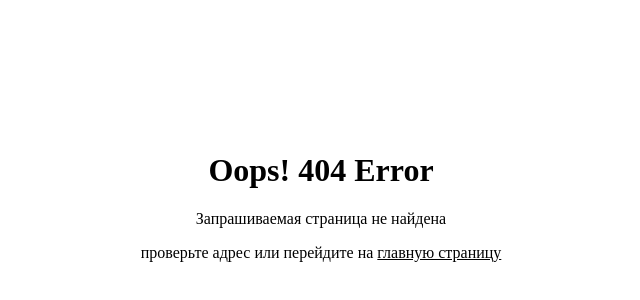
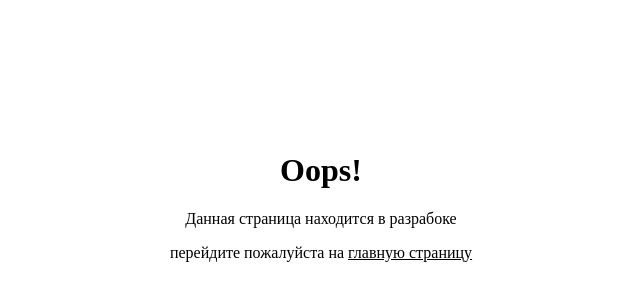
Before and after one commit to DuMoH112/yandex-react-burger, a React (Create React App) app in the folder react-burger/: page /orders in a window 1280 px wide. Before the commit this address had no page. Shown: the part 204-504 px from the top of the page, without its empty margins (319-959 px from the left). Built offline with nearby package versions, Linux system fonts and the light colour scheme.

Commit message:
Added PlugPage

```diff
--- a/react-burger/src/components/app/app.jsx
+++ b/react-burger/src/components/app/app.jsx
@@ -2,12 +2,13 @@ import { BrowserRouter, Routes, Route } from "react-router-dom";
 
 import {
   HomePage,
-  NotFound404,
   LoginPage,
   RegistrationPage,
   FrogotPasswordPage,
   ResetPasswordPage,
-  ProfilePage
+  ProfilePage,
+  NotFound404,
+  PlugPage
 } from "../../pages";
 import RequireAuth from "../require-auth";
 
@@ -20,8 +21,11 @@ export default function App() {
         <Route path="/register" exact={true} element={<RegistrationPage />} />
         <Route path="/forgot-password" exact={true} element={<FrogotPasswordPage />} />
         <Route path="/reset-password" exact={true} element={<ResetPasswordPage />} />
+        <Route path="/orders" exact={true} element={<PlugPage />} />
         <Route element={<RequireAuth />}>
           <Route path="/profile" exact={true} element={<ProfilePage />} />
+          <Route path="/profile/orders" exact={true} element={<PlugPage />} />
+          <Route path="/profile/orders/:id" exact={true} element={<PlugPage />} />
         </Route>
         <Route path="*" exact={true} element={<NotFound404 />} />
       </Routes>
--- a/react-burger/src/pages/index.js
+++ b/react-burger/src/pages/index.js
@@ -6,5 +6,6 @@ import { ResetPasswordPage } from "./reset-password/reset-password";
 import { ProfilePage } from "./profile/profile";
 
 import { NotFound404 } from "./not-found/not-found";
+import { PlugPage } from "./plug-page/plug-page";
 
-export { HomePage, NotFound404, LoginPage, RegistrationPage, FrogotPasswordPage, ResetPasswordPage, ProfilePage };
+export { HomePage, LoginPage, RegistrationPage, FrogotPasswordPage, ResetPasswordPage, ProfilePage, NotFound404, PlugPage };
--- /dev/null
+++ b/react-burger/src/pages/plug-page/plug-page.jsx
@@ -0,0 +1,24 @@
+import React from "react";
+import { Link } from "react-router-dom";
+
+import styles from "./plug-page.module.css";
+import "@ya.praktikum/react-developer-burger-ui-components";
+
+export function PlugPage() {
+  return (
+    <div className={styles.container}>
+      <div className={styles.content}>
+        <h1 className="text text_type_main-large">Oops! </h1>
+        <p className="text text_type_main-default mt-5">
+          Данная страница находится в разрабоке
+        </p>
+        <p className="text text_type_main-default mt-3">
+          перейдите пожалуйста на {" "}
+          <Link to="/" className={styles.link}>
+            главную страницу
+          </Link>
+        </p>
+      </div>
+    </div>
+  );
+}
--- /dev/null
+++ b/react-burger/src/pages/plug-page/plug-page.module.css
@@ -0,0 +1,14 @@
+.container {
+  height: 100vh;
+  display: flex;
+  flex-direction: column;
+  text-align: center;
+}
+
+.content {
+  margin: auto;
+}
+
+.link {
+  color: var(--color-title);
+}
```
